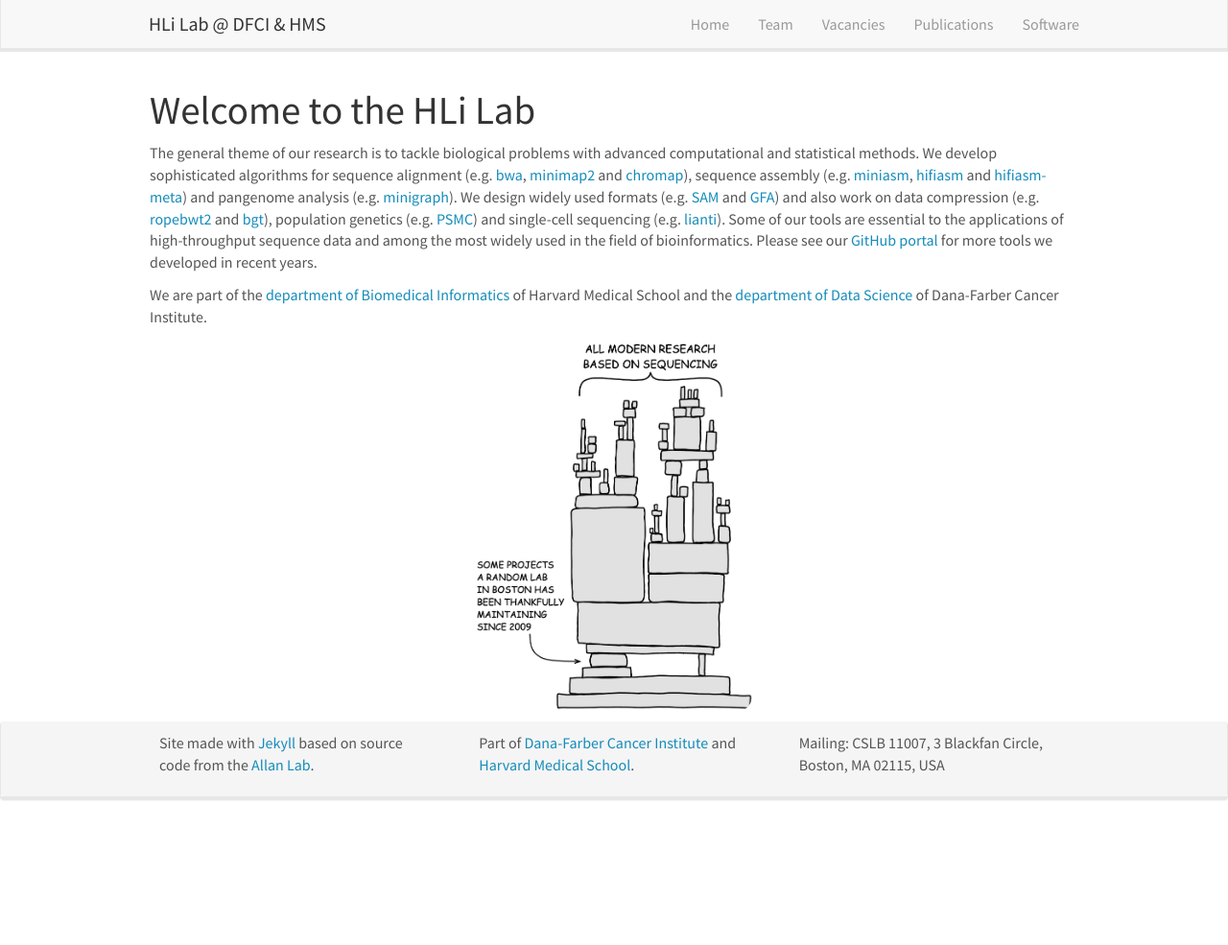
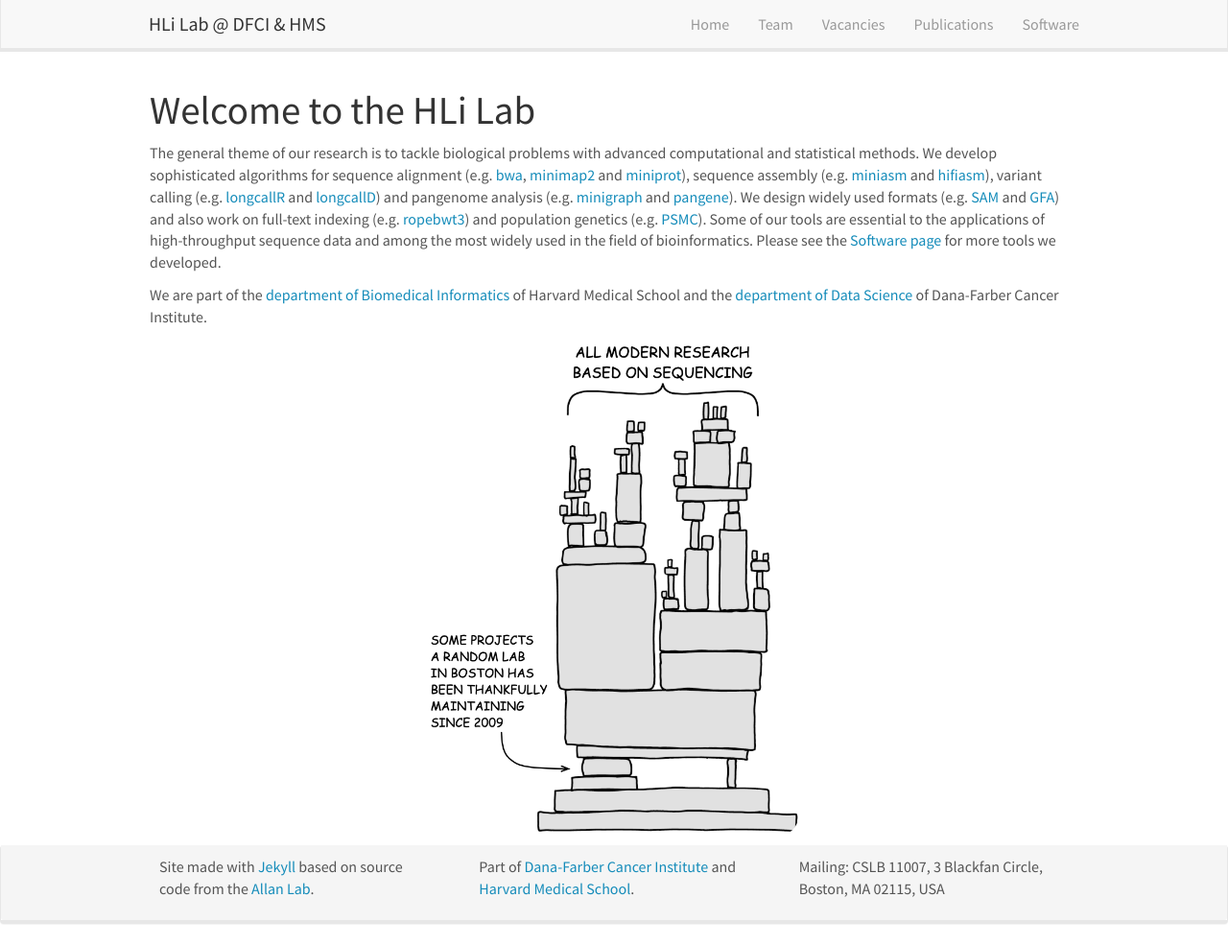
Before and after one commit to hlilab/hlilab.github.io, a Jekyll site: the page built from _pages/home.md, in a window 1280 px wide and 985 px high. Shown: the whole window at 96% size. Built offline with Jekyll 4.4.1, drawn with Linux system fonts in a browser that asks for light colours; nearby versions of some CDN libraries.

Commit message:
updated the home page

```diff
--- a/_pages/home.md
+++ b/_pages/home.md
@@ -8,15 +8,15 @@ permalink: /
 
 The general theme of our research is to tackle biological problems with
 advanced computational and statistical methods. We develop sophisticated
-algorithms for sequence alignment (e.g. [bwa][bwa], [minimap2][mm2] and
-[chromap][cm]), sequence assembly (e.g. [miniasm][ma], [hifiasm][ha] and
-[hifiasm-meta][hm]) and pangenome analysis (e.g. [minigraph][mg]). We design
-widely used formats (e.g. [SAM][sam] and [GFA][gfa]) and also work on data
-compression (e.g. [ropebwt2][rb2] and [bgt][bgt]), population genetics (e.g.
-[PSMC][psmc]) and single-cell sequencing (e.g. [lianti][lianti]). Some of our
+algorithms for sequence alignment (e.g. [bwa][bwa], [minimap2][mm2] and [miniprot][mp]),
+sequence assembly (e.g. [miniasm][ma] and [hifiasm][ha]),
+variant calling (e.g. [longcallR][sw-longcallR] and [longcallD][sw-longcallD])
+and pangenome analysis (e.g. [minigraph][mg] and [pangene][pg]). We design
+widely used formats (e.g. [SAM][sam] and [GFA][gfa]) and also work on full-text
+indexing (e.g. [ropebwt3][rb3]) and population genetics (e.g. [PSMC][psmc]). Some of our
 tools are essential to the applications of high-throughput sequence data and
-among the most widely used in the field of bioinformatics. Please see our
-[GitHub portal][github] for more tools we developed in recent years.
+among the most widely used in the field of bioinformatics. Please see
+the [Software page](/software) for more tools we developed.
 
 <!--
 In the past, we have analyzed single-cell sequence data to investigate mosaic
@@ -34,17 +34,19 @@ We are an established young lab and **[are looking for](vacancies)
 passionate PhD students and postdocs to join our team!**
 -->
 <div style="text-align: center;">
-  <img src="images/lab-xkcd.png" width="30%"/>
+  <img src="images/lab-xkcd.png" width="40%"/>
 </div>
 
 [dbmi]: http://dbmi.hms.harvard.edu
 [ds]: http://ds.dfci.harvard.edu
 [bwa]: https://github.com/lh3/bwa
+[pg]: https://github.com/lh3/pangene
 [lianti]: https://github.com/lh3/lianti
 [bgt]: https://github.com/lh3/bgt
-[rb2]: https://github.com/lh3/ropebwt2
+[rb3]: https://github.com/lh3/ropebwt3
 [mm2]: https://github.com/lh3/minimap2
 [mg]: https://github.com/lh3/minigraph
+[mp]: https://github.com/lh3/miniprot
 [ma]: https://github.com/lh3/miniasm
 [ha]: https://github.com/chhylp123/hifiasm
 [hm]: https://github.com/xfengnefx/hifiasm-meta
@@ -53,3 +55,5 @@ passionate PhD students and postdocs to join our team!**
 [gfa]: http://gfa-spec.github.io/GFA-spec/GFA1.html
 [psmc]: https://github.com/lh3/psmc
 [github]: https://github.com/hlilab
+[sw-longcallD]: https://github.com/yangao07/longcallD
+[sw-longcallR]: https://github.com/huangnengCSU/longcallR
```
